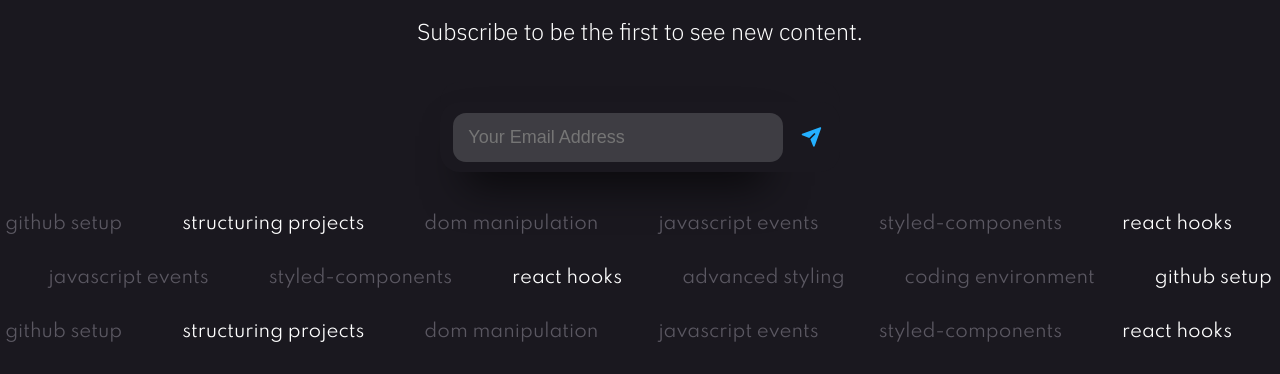
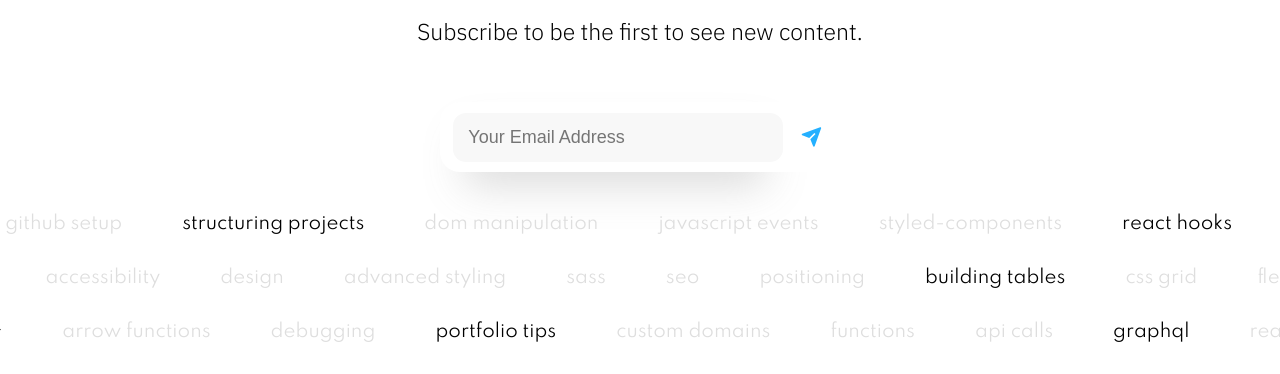
Before and after one commit to juliacodes/tuts.juliacodes, a Gatsby site in the folder tuts-landing/: page / in a window 1280 px wide. Shown: the part 426-800 px from the top of the page. Built offline with nearby package versions, Linux system fonts and the light colour scheme; Gatsby itself is replaced by a stand-in of ours.

Commit message:
added automatic light/dark mode

```diff
--- a/tuts-landing/src/pages/index.js
+++ b/tuts-landing/src/pages/index.js
@@ -15,7 +15,10 @@ import {
 } from "../theming/styles"
 
 const App = () => {
-  const [theme, setTheme] = useState("dark")
+  const mq = window.matchMedia("(prefers-color-scheme: dark)")
+  const mode = `${mq.matches ? "dark" : "light"}`
+  const [theme, setTheme] = useState(mode)
+  console.log(mode)
 
   function toggleTheme() {
     if (theme === "light") {
@@ -82,40 +85,40 @@ const App = () => {
             <p>advanced styling</p>
           </InnerText>
           <InnerText id="row2">
-            <p>coding environment</p>
-            <p>github setup</p>
-            <p className="heavy">structuring projects</p>
-            <p>dom manipulation</p>
-            <p>javascript events</p>
-            <p>styled-components</p>
-            <p className="heavy">react hooks</p>
+            <p className="heavy">building forms</p>
+            <p>domains</p>
+            <p>HTML semantics</p>
+            <p>classes & IDs</p>
+            <p>accessibility</p>
+            <p>design</p>
             <p>advanced styling</p>
-            <p>coding environment</p>
-            <p className="heavy">github setup</p>
-            <p>structuring projects</p>
-            <p>dom manipulation</p>
-            <p>javascript events</p>
-            <p>styled-components</p>
+            <p>Sass</p>
+            <p>seo</p>
+            <p>positioning</p>
+            <p className="heavy">building tables</p>
+            <p>CSS grid</p>
+            <p>flex box</p>
+            <p>media queries</p>
+            <p className="heavy">site speed</p>
+            <p>color theory</p>
+          </InnerText>
+          <InnerText>
+            <p>string methods</p>
+            <p className="heavy">es6+</p>
+            <p>arrow functions</p>
+            <p>debugging</p>
+            <p className="heavy">portfolio tips</p>
+            <p>custom domains</p>
+            <p>functions</p>
+            <p>API calls</p>
+            <p className="heavy">graphql</p>
             <p>react hooks</p>
             <p>advanced styling</p>
-          </InnerText>
-          <InnerText>
-            <p>coding environment</p>
-            <p>github setup</p>
-            <p className="heavy">structuring projects</p>
-            <p>dom manipulation</p>
-            <p>javascript events</p>
-            <p>styled-components</p>
-            <p className="heavy">react hooks</p>
-            <p>advanced styling</p>
-            <p>coding environment</p>
-            <p className="heavy">github setup</p>
-            <p>structuring projects</p>
-            <p>dom manipulation</p>
-            <p>javascript events</p>
-            <p>styled-components</p>
-            <p>react hooks</p>
-            <p>advanced styling</p>
+            <p>git basics</p>
+            <p className="heavy">rebasing & merging</p>
+            <p>repo hosting</p>
+            <p>cypress testing</p>
+            <p>jest testing</p>
           </InnerText>
         </TextAnimate>
       </Container>
--- a/tuts-landing/src/theming/styles.js
+++ b/tuts-landing/src/theming/styles.js
@@ -180,7 +180,7 @@ export const slide = keyframes`
 
 export const slideRev = keyframes`
   from {
-    transform: translateX(-100%);
+    transform: translateX(-80%);
   }
 
   to {
@@ -195,7 +195,7 @@ export const TextAnimate = styled.div`
   left: 0;
   overflow: hidden;
   white-space: nowrap;
-  display: block;
+  display: none;
 
   @media (${QUERIES.small}) {
     display: none;
@@ -204,6 +204,10 @@ export const TextAnimate = styled.div`
   @media (${QUERIES.height}) and (${QUERIES.small}) {
     display: block;
     bottom: -30px;
+  }
+
+  @media (${QUERIES.height}) {
+    display: block;
   }
 
   #row2 {
```
